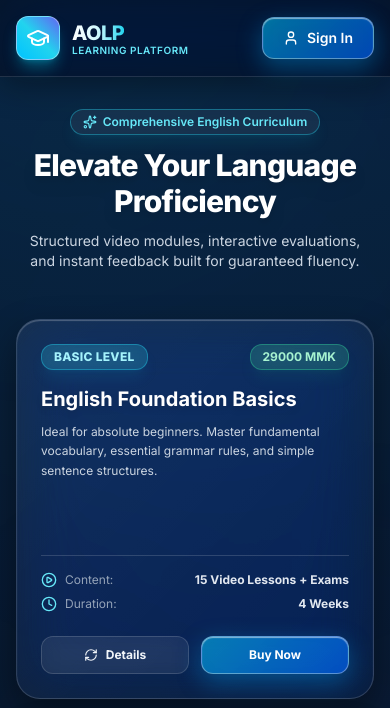
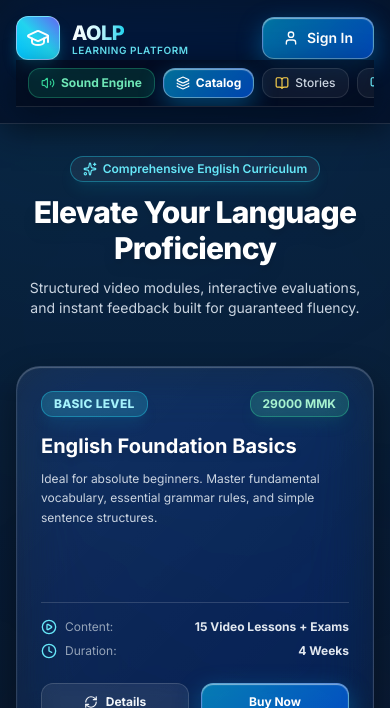
Before and after one commit to Jayden-Ackriodelt/Active-On-Site_Learning_platform, a Flask app: page / in a window 390 px wide. Shown: the top 708 px of the page. Run offline with Flask 3, Linux system fonts and the light colour scheme; some libraries are stand-ins or nearby versions.

Commit message:
Add files via upload

```diff
--- a/templates/AOLP_ADMIN_MASTER_ACCESS.html
+++ b/templates/AOLP_ADMIN_MASTER_ACCESS.html
@@ -156,6 +156,31 @@
                 </div>
                 <button id="auth-btn-trigger" onclick="openAuthModal('login')" class="px-5 py-2.5 text-sm font-semibold rounded-xl glass-btn text-white transition-all inline-flex items-center gap-2 whitespace-nowrap">
                     <i data-lucide="user" class="w-4 h-4"></i> Sign In
+                </button>
+            </div>
+        </div>
+        <!-- MOBILE NAVIGATION BAR (VISIBLE ON PHONE SCREENS) -->
+        <div class="md:hidden sticky top-[76px] z-30 glass-nav px-3 py-2 border-b border-white/10 overflow-x-auto">
+            <div class="flex items-center gap-2 min-w-max">
+                <button onclick="navigateTo('sound-engine')" id="mnav-sound-engine" class="px-3 py-1.5 text-xs font-bold text-emerald-300 hover:text-white bg-emerald-500/15 rounded-xl border border-emerald-400/30 inline-flex items-center gap-1.5 whitespace-nowrap">
+                    <i data-lucide="volume-2" class="w-3.5 h-3.5 text-emerald-400"></i>
+                    <span>Sound Engine</span>
+                </button>
+                <button onclick="navigateTo('catalog')" id="mnav-catalog" class="px-3 py-1.5 text-xs font-bold rounded-xl glass-btn text-white inline-flex items-center gap-1.5 whitespace-nowrap">
+                    <i data-lucide="layers" class="w-3.5 h-3.5"></i>
+                    <span>Catalog</span>
+                </button>
+                <button onclick="navigateTo('stories')" id="mnav-stories" class="px-3 py-1.5 text-xs font-medium text-slate-300 hover:text-white bg-white/5 rounded-xl border border-white/10 inline-flex items-center gap-1.5 whitespace-nowrap">
+                    <i data-lucide="book-open" class="w-3.5 h-3.5 text-amber-300"></i>
+                    <span>Stories</span>
+                </button>
+                <button onclick="navigateTo('classroom')" id="mnav-classroom" class="px-3 py-1.5 text-xs font-medium text-slate-300 hover:text-white bg-white/5 rounded-xl border border-white/10 inline-flex items-center gap-1.5 whitespace-nowrap">
+                    <i data-lucide="monitor-play" class="w-3.5 h-3.5 text-cyan-300"></i>
+                    <span>Classroom</span>
+                </button>
+                <button onclick="navigateTo('admin')" id="mnav-admin" style="display: none;" class="px-3 py-1.5 text-xs font-medium text-slate-300 hover:text-white bg-white/5 rounded-xl border border-white/10 inline-flex items-center gap-1.5 whitespace-nowrap">
+                    <i data-lucide="shield-check" class="w-3.5 h-3.5 text-amber-400"></i>
+                    <span>Admin</span>
                 </button>
             </div>
         </div>
@@ -1292,6 +1317,7 @@
             ['catalog', 'classroom', 'stories', 'sound-engine', 'admin'].forEach(p => {
                 const sec = document.getElementById(`page-${p}`);
                 if (sec) sec.classList.add('hidden');
+
                 const navBtn = document.getElementById(`nav-${p}`);
                 if (navBtn) {
                     if (p === 'sound-engine') {
@@ -1300,6 +1326,15 @@
                         navBtn.className = "px-4 py-2 text-sm font-medium text-slate-300 hover:text-white hover:bg-white/10 rounded-xl transition-all inline-flex items-center gap-2 whitespace-nowrap";
                     }
                 }
+
+                const mNavBtn = document.getElementById(`mnav-${p}`);
+                if (mNavBtn) {
+                    if (p === 'sound-engine') {
+                        mNavBtn.className = "px-3 py-1.5 text-xs font-bold text-emerald-300 hover:text-white bg-emerald-500/15 rounded-xl border border-emerald-400/30 inline-flex items-center gap-1.5 whitespace-nowrap";
+                    } else {
+                        mNavBtn.className = "px-3 py-1.5 text-xs font-medium text-slate-300 hover:text-white bg-white/5 rounded-xl border border-white/10 inline-flex items-center gap-1.5 whitespace-nowrap";
+                    }
+                }
             });
 
             const targetSec = document.getElementById(`page-${pageId}`);
@@ -1311,6 +1346,15 @@
                     activeNav.className = "px-4 py-2 text-sm font-bold rounded-xl transition-all bg-emerald-600 text-white inline-flex items-center gap-2 shadow-lg shadow-emerald-600/30 whitespace-nowrap";
                 } else {
                     activeNav.className = "px-4 py-2 text-sm font-bold rounded-xl transition-all glass-btn text-white inline-flex items-center gap-2 whitespace-nowrap";
+                }
+            }
+
+            const activeMNav = document.getElementById(`mnav-${pageId}`);
+            if (activeMNav) {
+                if (pageId === 'sound-engine') {
+                    activeMNav.className = "px-3 py-1.5 text-xs font-bold rounded-xl transition-all bg-emerald-600 text-white inline-flex items-center gap-1.5 shadow-lg whitespace-nowrap";
+                } else {
+                    activeMNav.className = "px-3 py-1.5 text-xs font-bold rounded-xl transition-all glass-btn text-white inline-flex items-center gap-1.5 whitespace-nowrap";
                 }
             }
 
@@ -1975,8 +2019,10 @@
 
         function updateUserUI() {
             const adminNavBtn = document.getElementById('nav-admin');
-            if (isCurrentUserAdmin()) adminNavBtn.style.display = 'inline-flex';
-            else adminNavBtn.style.display = 'none';
+            const mAdminNavBtn = document.getElementById('mnav-admin');
+            const isAdmin = isCurrentUserAdmin();
+            if (adminNavBtn) adminNavBtn.style.display = isAdmin ? 'inline-flex' : 'none';
+            if (mAdminNavBtn) mAdminNavBtn.style.display = isAdmin ? 'inline-flex' : 'none';
 
             if (currentUser) {
                 document.getElementById('auth-btn-trigger').classList.add('hidden');
```
